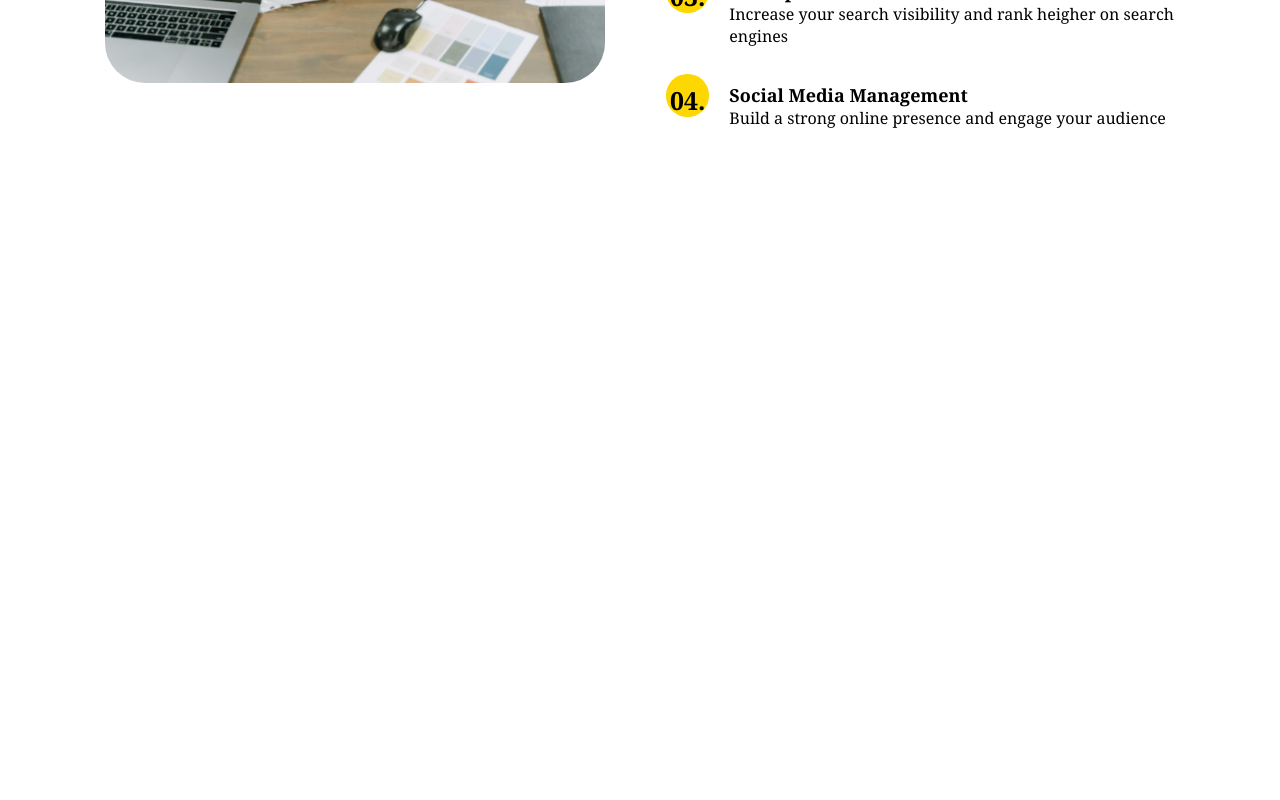
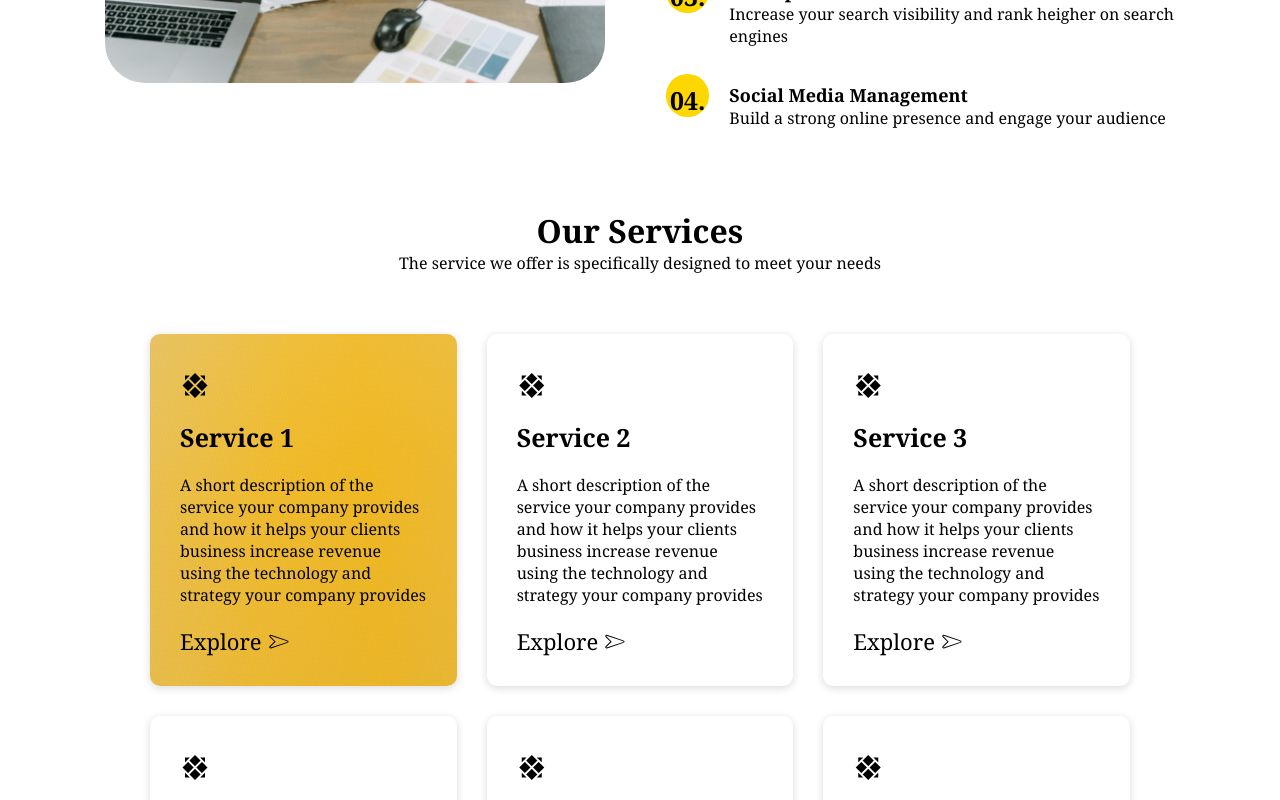
Before and after one commit to Jogata/SoftUni-React-Project, a React (Vite) app in the folder client/: page / in a window 1280 px wide. Shown: the part 1580-2380 px from the top of the page. Before the commit the page ends 1752 px from the top, so only its background shows below. Built offline with nearby package versions, Linux system fonts and the light colour scheme.

Commit message:
added services component

```diff
--- a/client/src/App.jsx
+++ b/client/src/App.jsx
@@ -23,7 +23,8 @@ import Logout from './components/logout/Logout'
 import { Home } from './components/travel/marketing/components/Home/Home';
 import { Navbar } from './components/travel/marketing/components/Navbar/Navbar';
 import { Footer } from './components/travel/marketing/components/Footer/Footer';
-import About from './components/travel/marketing/components/About/About'
+import { About } from './components/travel/marketing/components/About/About'
+import { Services } from './components/travel/marketing/components/Services/Services'
 
 function Loader() {
   return (
@@ -43,6 +44,7 @@ function App() {
         <Navbar />
         <Home />
         <About />
+        <Services />
         <Footer />
           {/* <Routes>
             <Route path='/' element={<MainPage />} />
--- a/client/src/components/travel/marketing/components/About/About.jsx
+++ b/client/src/components/travel/marketing/components/About/About.jsx
@@ -2,7 +2,7 @@ import img from '../../images/img3.jpg';
 import { about } from '../../data';
 import './about.css';
 
-const About = () => {
+export function About() {
     return (
         <div className="about" id='about'>
             <div className="left">
@@ -37,5 +37,3 @@ const About = () => {
         </div>
     )
 }
-
-export default About
--- a/client/src/components/travel/marketing/components/Home/home.css
+++ b/client/src/components/travel/marketing/components/Home/home.css
@@ -5,6 +5,7 @@
     display: flex;
     gap: 20px;
     justify-content: space-between;
+    color: #fff;
     background-color: black;
     background-image:
         repeating-linear-gradient(0deg,
--- a/client/src/components/travel/marketing/components/Navbar/navbar.css
+++ b/client/src/components/travel/marketing/components/Navbar/navbar.css
@@ -31,6 +31,7 @@ nav .links a:hover{
 }
 
 .logo {
+    color: #fff;
     font-size: 2rem;
     font-weight: bold;
 }
--- /dev/null
+++ b/client/src/components/travel/marketing/components/Services/Services.jsx
@@ -0,0 +1,32 @@
+import { services } from '../../data';
+import './services.css';
+
+export function Services() {
+    return (
+        <div className="service" id='service'>
+            <div className="service-header">
+                <h1>Our Services</h1>
+                <p>The service we offer is specifically designed to meet your needs</p>
+            </div>
+            <div className="service-container">
+                {services.map(({ icon, head, desc, action, link }, index) => {
+                    return (
+                        <div className="service-list" key={index}>
+                            <span className='icon'>
+                                <i className={icon}></i>
+                            </span>
+                            <h2>{head}</h2>
+                            <p>{desc}</p>
+                            <div className="action">
+                                <a href="#">
+                                    <span>{action}</span>
+                                    <i className={link}></i>
+                                </a>
+                            </div>
+                        </div>
+                    )
+                })}
+            </div>
+        </div>
+    )
+}
--- /dev/null
+++ b/client/src/components/travel/marketing/components/Services/services.css
@@ -0,0 +1,111 @@
+.service {
+    /* height: 70vh; */
+    padding: 80px 0;
+}
+
+.service-container {
+    /* height: 60vh; */
+    margin-top: 60px;
+    padding-inline: 150px;
+    display: grid;
+    gap: 30px;
+    grid-template-columns: repeat(3, 1fr);
+    /* background: black; */
+}
+
+.service-header {
+    text-align: center;
+}
+
+.service-list {
+    /* height: 280px; */
+    /* padding-inline: 30px; */
+    padding: 30px;
+    border-radius: 10px;
+    /* background-color: black; */
+    box-shadow: rgba(0, 0, 0, 0.15) 0px 2px 8px;
+}
+
+/* .service-list:hover {
+    background-color: gold;
+    transform: scale(1.1);
+} */
+
+.service-list i {
+    /* color: gold; */
+    font-size: 30px;
+}
+
+.service-list > h2 {
+    margin-top: 15px;
+    margin-bottom: 20px;
+    font-size: 25px;
+    font-weight: 600;
+}
+
+.service-list .icon {
+    font-size: 30px;
+}
+
+/* .service-list p {
+    margin-top: 20px;
+    font-size: 16px;
+} */
+
+.service-list .action {
+    margin-top: 20px;
+    /* cursor: pointer; */
+}
+
+.service-list .action a {
+    display: inline-flex;
+    /* gap: 4px; */
+    align-items: center;
+}
+
+.service-list .action a {
+    color: #000;
+    font-size: 22px;
+}
+
+.service-list .action a span {
+    margin-right: 6px;
+}
+
+.service-list .action a:hover span {
+    margin-right: 10px;
+    /* transform: translateX(10%); */
+    transition: margin-right 300ms;
+}
+
+.service-list .action a i {
+    color: transparent;
+    font-size: 22px;
+    -webkit-text-stroke: 1px black;
+    transform: rotate(45deg);
+}
+
+.service-list:nth-child(1) {
+    background-image:
+        linear-gradient(164deg,
+            rgba(214, 214, 214, 0.15) 0%,
+            transparent 44%),
+        linear-gradient(97deg,
+            rgba(197, 197, 197, 0.15) 0%,
+            transparent 40%),
+        linear-gradient(265deg,
+            rgba(218, 210, 210, 0.15) 0%,
+            transparent 30%),
+        linear-gradient(316deg,
+            rgba(158, 141, 141, 0.15) 0%,
+            transparent 78%),
+        repeating-linear-gradient(38deg,
+            rgba(189, 174, 174, 0.1) 0px,
+            transparent 3px),
+        repeating-linear-gradient(100deg,
+            rgba(140,140,140,0.1) 0px,
+            transparent 3px),
+        linear-gradient(90deg,
+            rgb(247, 193, 47),
+            rgb(255,188,0));
+}
--- a/client/src/components/travel/marketing/data.js
+++ b/client/src/components/travel/marketing/data.js
@@ -36,48 +36,48 @@ export const services = [
         head : 'Service 1',
         desc : 'A short description of the service your company provides and how it helps your clients business increase revenue using the technology and strategy your company provides',
         action : 'Explore',
-        link : "ri-arrow-right-line",
-        // link : "ri-arrow-right-double-fill",
+        // link : "ri-arrow-right-double-line",
+        link : "fa fa-location-arrow",
     },
     {
         icon: "ri-centos-fill",
         head : 'Service 2',
         desc : 'A short description of the service your company provides and how it helps your clients business increase revenue using the technology and strategy your company provides',
         action : 'Explore',
-        link : "ri-arrow-right-line",
-        // link : "ri-arrow-right-double-fill",
+        // link : "ri-arrow-right-double-line",
+        link : "fa fa-location-arrow",
     },
     {
         icon: "ri-centos-fill",
         head : 'Service 3',
         desc : 'A short description of the service your company provides and how it helps your clients business increase revenue using the technology and strategy your company provides',
         action : 'Explore',
-        link : "ri-arrow-right-line",
-        // link : "ri-arrow-right-double-fill",
+        // link : "ri-arrow-right-double-line",
+        link : "fa fa-location-arrow",
     },
     {
         icon: "ri-centos-fill",
         head : 'Service 4',
         desc : 'A short description of the service your company provides and how it helps your clients business increase revenue using the technology and strategy your company provides',
         action : 'Explore',
-        link : "ri-arrow-right-line",
-        // link : "ri-arrow-right-double-fill",
+        // link : "ri-arrow-right-double-line",
+        link : "fa fa-location-arrow",
     },
     {
         icon: "ri-centos-fill",
         head : 'Service 5',
         desc : 'A short description of the service your company provides and how it helps your clients business increase revenue using the technology and strategy your company provides',
         action : 'Explore',
-        link : "ri-arrow-right-line",
-        // link : "ri-arrow-right-double-fill",
+        // link : "ri-arrow-right-double-line",
+        link : "fa fa-location-arrow",
     },
     {
         icon: "ri-centos-fill",
         head : 'Service 6',
         desc : 'A short description of the service your company provides and how it helps your clients business increase revenue using the technology and strategy your company provides',
         action : 'Explore',
-        link : "ri-arrow-right-line",
-        // link : "ri-arrow-right-double-fill",
+        // link : "ri-arrow-right-double-line",
+        link : "fa fa-location-arrow",
     },
 ];
 
--- a/client/src/components/travel/marketing/styles.css
+++ b/client/src/components/travel/marketing/styles.css
@@ -5,7 +5,7 @@
 }
 
 body {
-    color: #fff;
+    /* color: #fff; */
     font-family: Georgia, serif;
     /* background-color: #07193f; */
 }
```
